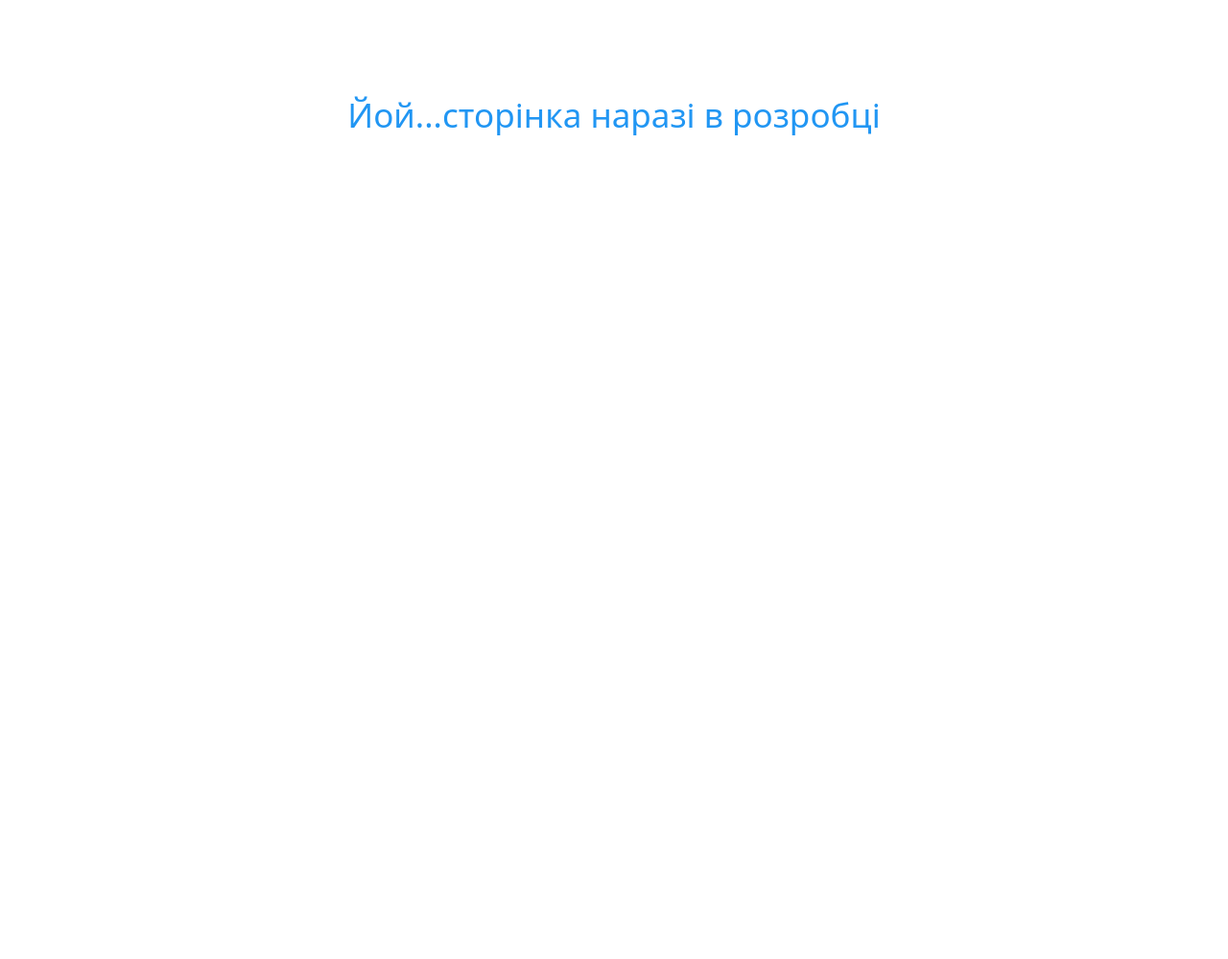
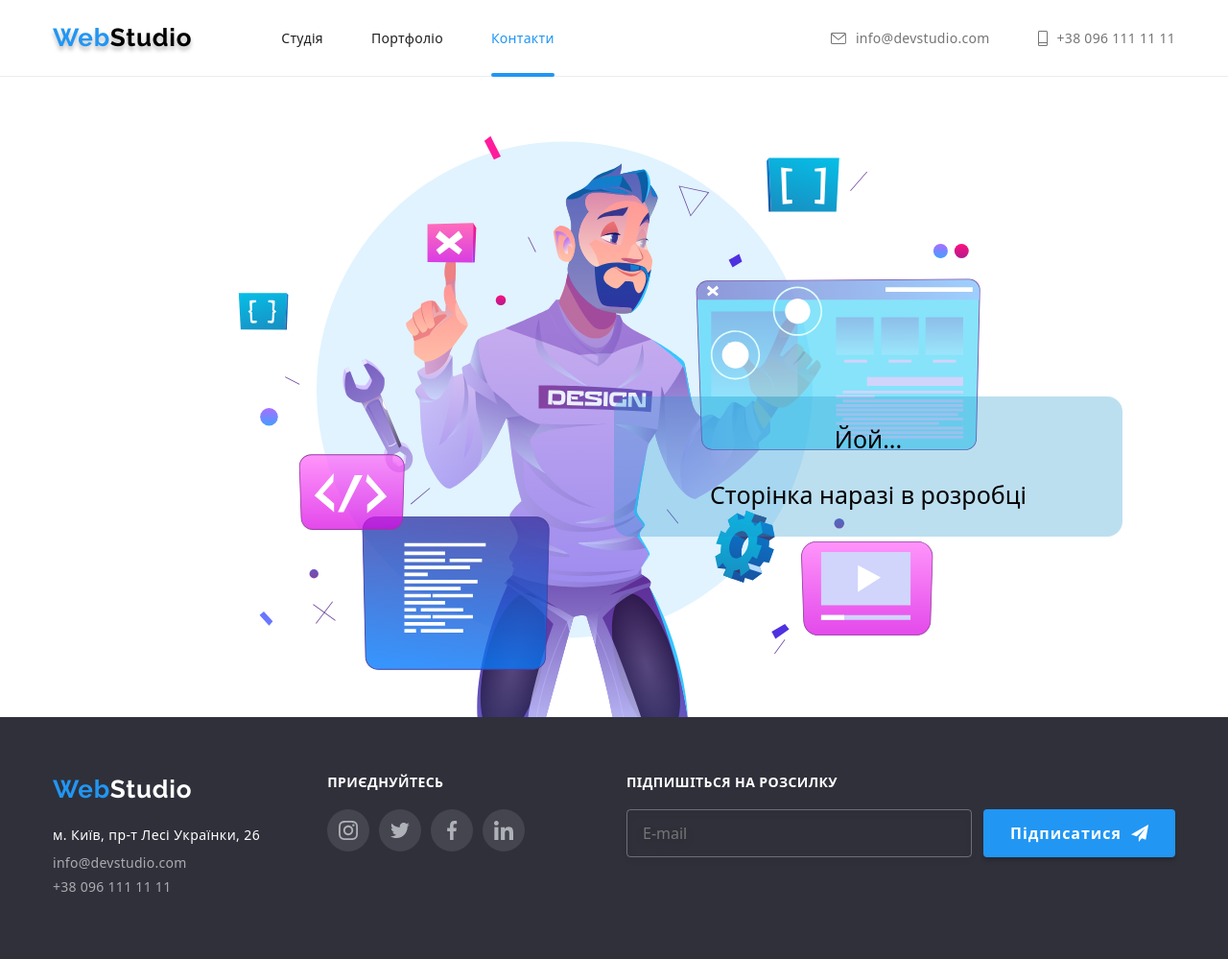
Before and after one commit to M23Fox/goit-markup-hw-07-01, a plain HTML site: page not-found-page.html in a window 1280 px wide. Shown: the whole page at 96% size. Before the commit the page ends 800 px from the top, so only its background shows below. Drawn offline with nearby package versions, Linux system fonts and the light colour scheme.

Commit message:
don't work transform

```diff
--- a/not-found-page.html
+++ b/not-found-page.html
@@ -16,16 +16,126 @@
     <link
         href="https://fonts.googleapis.com/css2?family=Oleo+Script&family=Raleway:wght@700&family=Roboto:wght@400;500;700;900&display=swap"
         rel="stylesheet">
+        <link rel="stylesheet" href="https://cdnjs.cloudflare.com/ajax/libs/animate.css/4.1.1/animate.min.css" />
     <link rel="stylesheet" href="./css/main.min.css">
 </head>
 <body>
-    <div class="not-found-page">
-        <p class="not-found-page__text">Йой...сторінка наразі в розробці</p>
-        <div class="not-found-page__conteiner">
-            <svg class="not-found-page__icon" width="800" height="480">
-                <use href="./images/not-found-page.svg"></use>
-            </svg>
+    <header class="header portfolio">
+        <div class="header__conteiner conteiner">
+            <nav class="header__nav nav">
+                <a href="./index.html" class="logo header__logo">
+                    Web<span class="logo__studio">Studio</span>
+                </a>
+                <ul class="nav__list list">
+                    <li class="list__item">
+                        <a class="nav__link" href="./index.html">
+                            Студія
+                        </a>
+                    </li>
+                    <li class="list__item">
+                        <a class="nav__link" href="./portfolio.html">
+                            Портфоліо
+                        </a>
+                    </li>
+                    <li class="list__item">
+                        <a class="nav__link current-link" href="./not-found-page.html">
+                            Контакти
+                        </a>
+                    </li>
+                </ul>
+            </nav>
+            <ul class="address list">
+                <li class="list__item">
+                    <a class="address__link" href="mailto:info@devstudio.com">
+                        <svg class="icon" width="16" height="12">
+                            <use href="./images/icons.svg#icon-envelope"></use>
+                        </svg>
+                        info@devstudio.com
+                    </a>
+                </li>
+                <li class="list__item">
+                    <a class="address__link" href="tel:+380961111111">
+                        <svg class="icon" width="10" height="16">
+                            <use href="./images/icons.svg#icon-phone1"></use>
+                        </svg>
+                        +38 096 111 11 11
+                    </a>
+                </li>
+            </ul>
         </div>
+    </header>
+    <div class="not-found-page conteiner">
+        <p class="not-found-page__text animate__animated animate__bounceInDown"><span class="not-found-page__span">Йой...</span><br>Cторінка наразі в розробці</p>
+
+            <img src="./images/not-found-page.svg" alt="" class="not-found-page__icon">
+
     </div>
+    <footer class="footer">
+        <div class="conteiner footer__conteiner">
+            <div class="footer__bloc">
+                <a href="./index.html" class="logo">
+                    Web<span class="logo__studio footer__logo">Studio</span>
+                </a>
+                <address class="address">
+                    <ul class="footer__list list">
+                        <li class="list__item">м. Київ, пр-т Лесі Українки, 26</li>
+                        <li class="list__item">
+                            <a class="footer__link address__link" href="mailto:info@devstudio.com">info@devstudio.com</a>
+                        </li>
+                        <li class="list__item">
+                            <a class="footer__link address__link" href="tel:+380961111111">+38 096 111 11 11</a>
+                        </li>
+                    </ul>
+                </address>
+            </div>
+            <div class="footer__bloc">
+                <p class="footer__social-title">приєднуйтесь</p>
+                <ul class="footer__social-list list">
+                    <li class="social__item">
+                        <a href="" class="social__link">
+                            <svg class="social__icon" width="20" height="20">
+                                <use href="./images/icons.svg#icon-instagram"></use>
+                            </svg>
+                        </a>
+                    </li>
+                    <li class="social-item footer-social">
+                        <a href="" class="social__link">
+                            <svg class="social__icon" width="20" height="20">
+                                <use href="./images/icons.svg#icon-twitter"></use>
+                            </svg>
+                        </a>
+                    </li>
+                    <li class="social-item footer-social">
+                        <a href="" class="social__link">
+                            <svg class="social__icon" width="20" height="20">
+                                <use href="./images/icons.svg#icon-facebook"></use>
+                            </svg>
+                        </a>
+                    </li>
+                    <li class="social-item footer-social">
+                        <a href="" class="social__link">
+                            <svg class="social__icon" width="20" height="20">
+                                <use href="./images/icons.svg#icon-linkedin"></use>
+                            </svg>
+                        </a>
+                    </li>
+                </ul>
+            </div>
+            <div class="footer-conteiner">
+                <form class="footer-form">
+                    <p class="footer-form__title">підпишіться на розсилку</p>
+                    <label>
+                        <input type="email" name="mail" placeholder="E-mail" class="footer-form__subscr">
+                    </label>
+                </form>
+                <button type="submit" class="footer-form__button">
+                    <span class="footer-form__text">Підписатися</span>
+                    <svg width="24" height="24">
+                        <use href="./images/icons.svg#icon-send"></use>
+                    </svg>
+                </button>
+            </div>
+        </div>
+    </footer>
 </body>
 </html>
--- a/sass/_not-found-page.scss
+++ b/sass/_not-found-page.scss
@@ -1,16 +1,29 @@
 .not-found-page{
-   display: flex;
-   flex-direction: column;
+   position: relative;
+}
+
+.not-found-page__span{
+    display: block;
+    text-align: center;
+    padding: 0;
+}
+
+.not-found-page__text{
+    position: absolute;
+    left: 50%;
+    top: 50%;
+    transform: translate(-50%, -50%);
+
+    padding: 30px 100px;
+
+    font-size: 25px;
+    background-color: rgba($color: #2196ce, $alpha: .3);
+    border-radius: 16px;
 
 }
 
-.not-found-page__text{
-    margin: 100px auto 50px;
-    color: $hover-color;
-    font-size: 35px;
+.not-found-page__icon{
+    width: 1000px;
+    margin-left: auto;
+    margin-right: auto;
 }
-
-.not-found-page__conteiner{
-    display: flex;
-    justify-content: center;
-}
```
Also changed, not shown: css/main.css, css/main.min.css, 2 other files.
